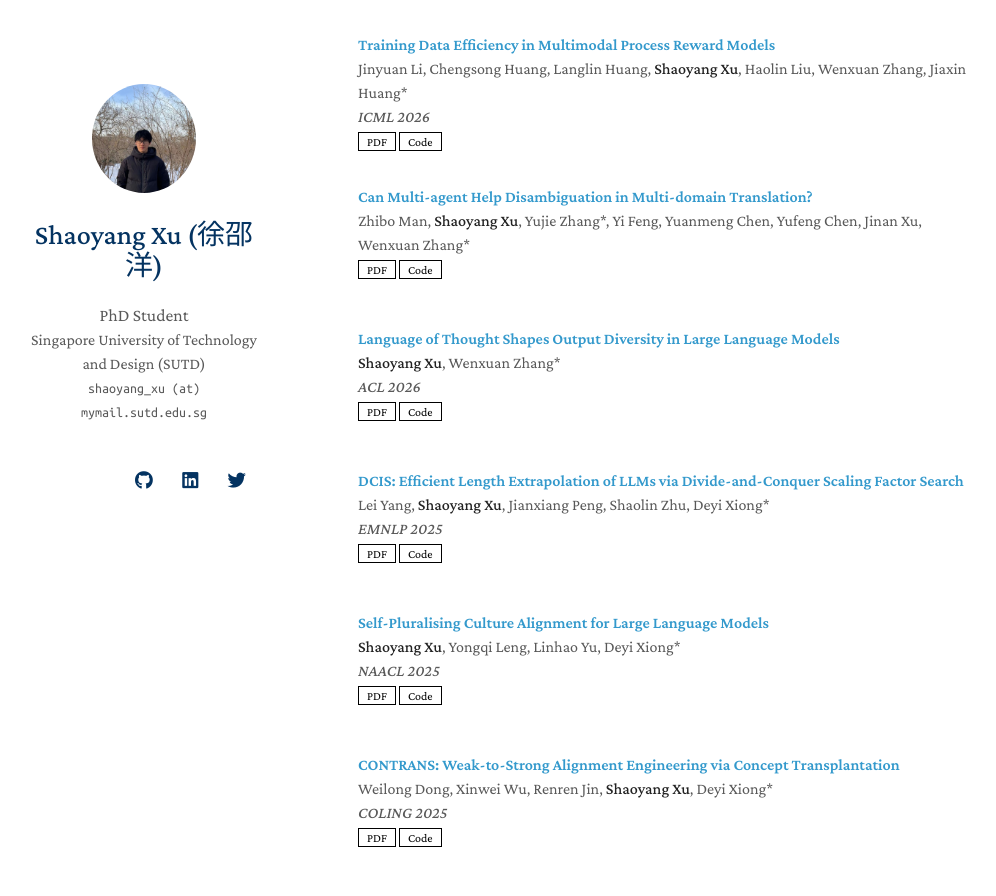
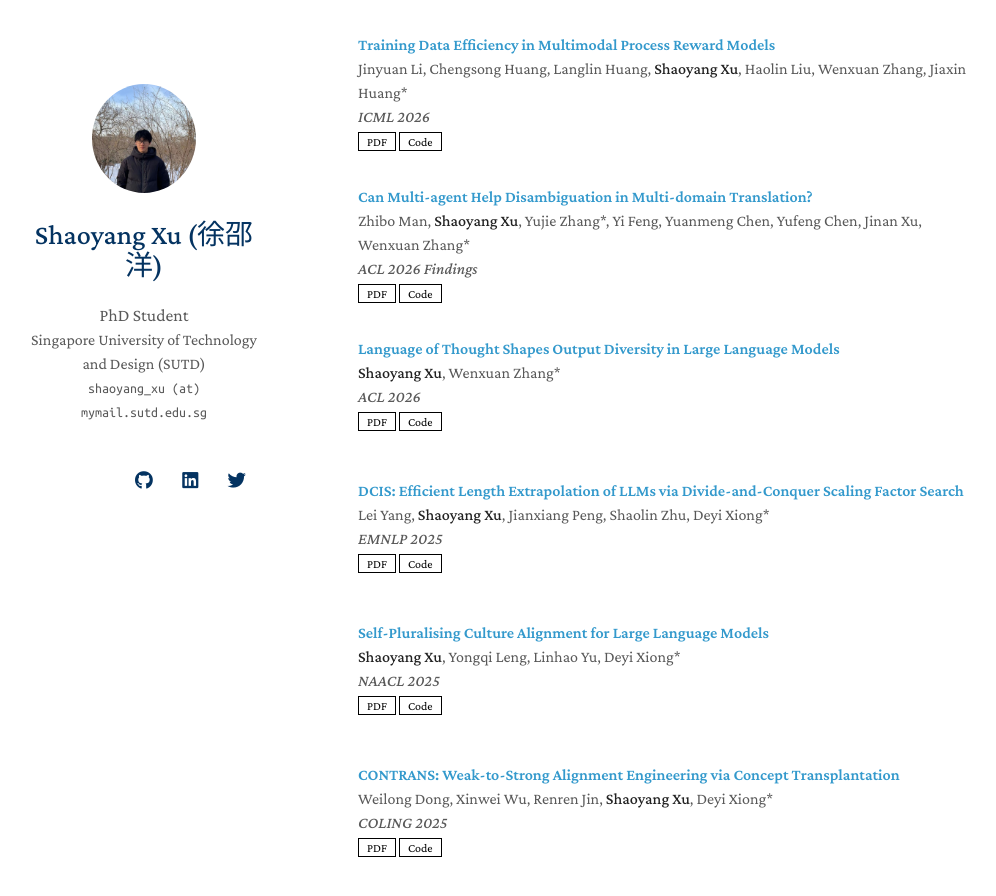
Before and after one commit to shaoyangxu/shaoyangxu.github.io, a Jekyll site: the page built from index.md, in a window 1280 px wide and 900 px high, scrolled down 1076 px. Shown: the top 896 px of the window, without its empty margins (132-1128 px from the left). Built offline with Jekyll 4.4.1, drawn with Linux system fonts in a browser that asks for light colours; nearby versions of some CDN libraries; a style sheet for code colours, icons or effects is not loaded; our own code applies the rules of GitHub Pages for plain Markdown files.

Commit message:
Update publications.yml

```diff
--- a/_data/publications.yml
+++ b/_data/publications.yml
@@ -26,6 +26,7 @@ main:
     code: https://github.com/JinYuanLi0012/Balanced-Info-MPRM
   - title: "Can Multi-agent Help Disambiguation in Multi-domain Translation?"
     authors: "Zhibo Man, Shaoyang Xu, Yujie Zhang*, Yi Feng, Yuanmeng Chen, Yufeng Chen, Jinan Xu, Wenxuan Zhang*"
+    conference: ACL 2026 Findings
     pdf: https://aclanthology.org/2026.findings-acl.907.pdf
     code: https://github.com/Manowen/MACD
   - title: "Language of Thought Shapes Output Diversity in Large Language Models"
```
